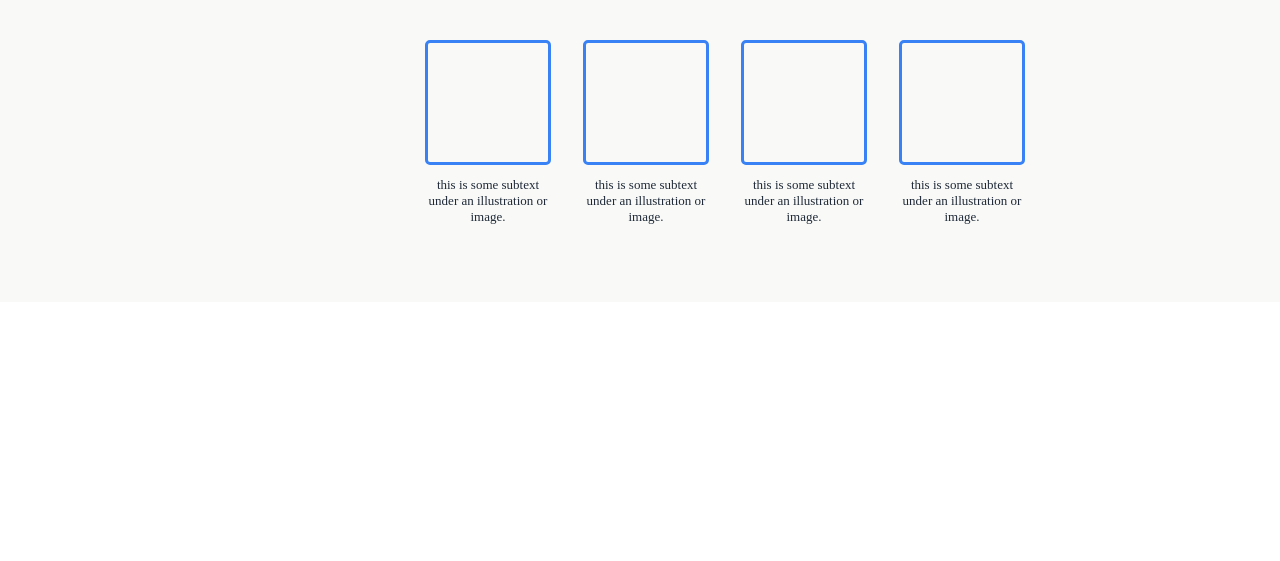
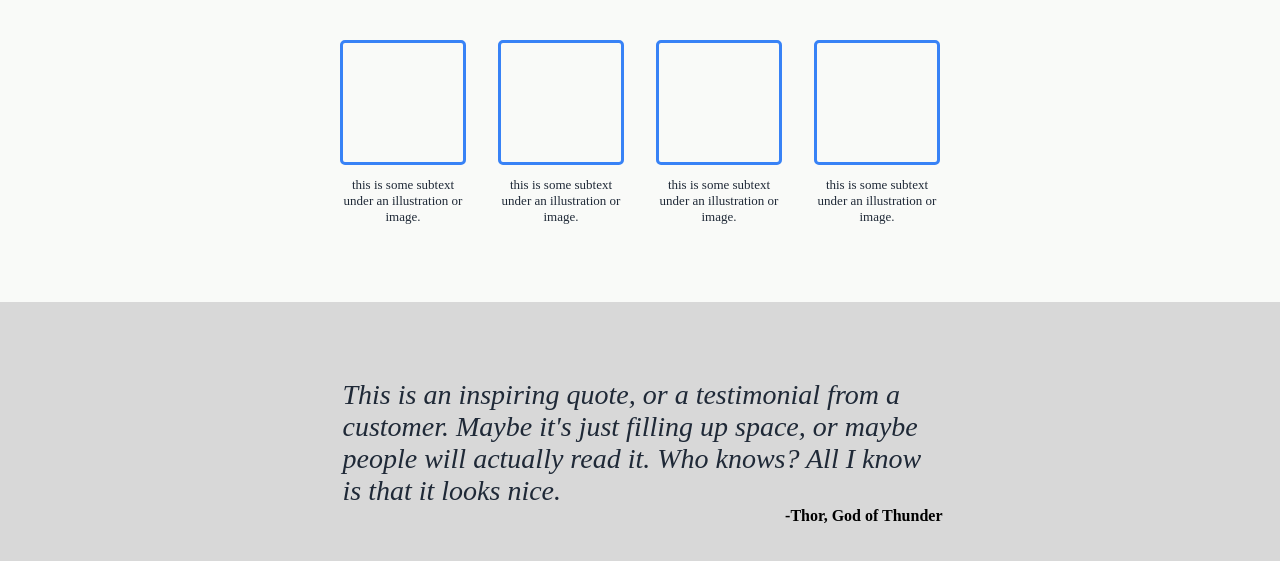
Before and after one commit to Veeravaagu/landing-page, a plain HTML site: page index.html in a window 1280 px wide. Shown: the part 417-978 px from the top of the page. Before the commit the page ends 800 px from the top, so only its background shows below. Drawn offline with Linux system fonts and the light colour scheme.

Commit message:
Fix: Margin for Primary Content; Add Secondary Content
Fix Margin for Box Container and Text Container , Add Secondary Content for Webpage

```diff
--- a/index.html
+++ b/index.html
@@ -69,6 +69,24 @@
     </div>
     </div>
 
+    <div class="secondary-content-container">
+
+        <div class="quote-author-container">
+
+            <div class="quote"> <i>
+                <p>
+                    This is an inspiring quote, or a testimonial from a <br>
+                    customer. Maybe it's just filling up space, or maybe <br>
+                    people will actually read it. Who knows? All I know <br>
+                    is that it looks nice.
+                </p> </i>
+            </div>
+
+            <div class="author">
+                <p><strong>-Thor, God of Thunder</strong></p>
+            </div>
+        </div>
+    </div>
 </body>
 
 </html>
--- a/styles.css
+++ b/styles.css
@@ -86,6 +86,9 @@
     background-color: #f9faf8;
     display: flex;
     flex-direction: column;
+    justify-content: space-between;
+    align-items: center;
+    flex-wrap: wrap;
 }
 
 .information-text {
@@ -101,7 +104,7 @@
     width: 600px;
     height: 150px;
     /* background-color: #1f2937; */
-    margin: 0 0 0 425px;
+    /* margin: 0 0 0 5px; */
     display: flex;
     flex-direction: row;
     justify-content: space-between;
@@ -147,7 +150,7 @@
     width: 600px;
     height: 150px;
     /* background-color: #1f2937; */
-    margin: 0 0 0px 425px;
+    /* margin: 0 0 0px 5px; */
     display: flex;
     flex-direction: row;
     justify-content: space-between;
@@ -205,3 +208,40 @@
     flex: 1;
 
 }
+
+.secondary-content-container {
+    width: auto;
+    height: 300px;
+    background-color: rgb(216, 216, 216);
+    display: flex;
+    flex-direction: column;
+    justify-content: center;
+    align-items: center;
+    flex-wrap: wrap;
+    flex: auto;
+}
+
+.quote-author-container {
+    width: 800px;
+    height: 150px;
+    /* background-color: #1f2937; */
+    margin: 0 0 0 5px;
+    display: flex;
+    flex-direction: column;
+    justify-content: center;
+    align-items: center;
+    flex-wrap: wrap;
+    flex: auto;
+}
+
+.quote {
+    width: 600px;
+    font-size: 28px;
+    font-weight: lighter;
+    color: #1f2937;
+}
+
+.author {
+    width: 600px;
+    text-align: end;
+}
```
